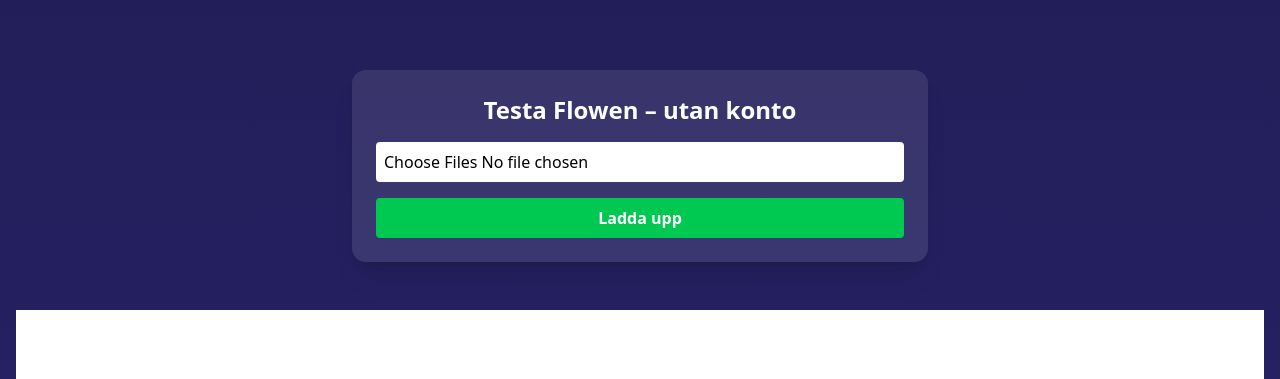
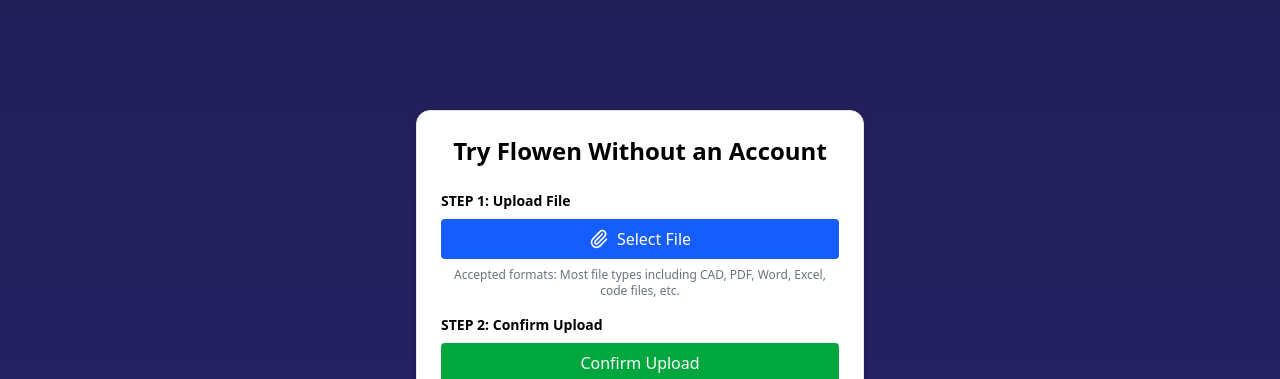
Before and after one commit to Industrinat/flowen-landing, a Next.js app: page / in a window 1280 px wide. Shown: the part 573-952 px from the top of the page. Built offline with nearby package versions, Linux system fonts and the light colour scheme.

Commit message:
Uppdaterad DemoUpload med korrekt design och funktion

```diff
--- a/components/DemoUpload.tsx
+++ b/components/DemoUpload.tsx
@@ -1,58 +1,110 @@
 "use client";
-import React, { useState } from "react";
+import { useState } from "react";
+import { Paperclip } from "lucide-react";
 
 export default function DemoUpload() {
-  const [files, setFiles] = useState<FileList | null>(null);
-  const [success, setSuccess] = useState(false);
+  const [file, setFile] = useState(null);
+  const [uploading, setUploading] = useState(false);
+  const [url, setUrl] = useState("");
 
-  const handleChange = (e: React.ChangeEvent<HTMLInputElement>) => {
-    setFiles(e.target.files);
-    setSuccess(false);
+  const handleFileSelect = () => {
+    document.getElementById("hiddenFileInput")?.click();
   };
 
-  const handleSubmit = async (e: React.FormEvent) => {
-    e.preventDefault();
-    if (!files || files.length === 0) return;
+  const handleUpload = async () => {
+    if (!file) {
+      alert("Please select a file first.");
+      return;
+    }
 
-    const formData = new FormData();
-    Array.from(files).forEach((file) => {
-      formData.append("files", file);
-    });
+    setUploading(true);
 
     try {
-      const response = await fetch("http://localhost:3001/upload", {
+      const formData = new FormData();
+      formData.append("file", file);
+
+      const res = await fetch("http://localhost:3001/upload", {
         method: "POST",
         body: formData,
       });
 
-      if (response.ok) {
-        setSuccess(true);
-      } else {
-        alert("Upload failed.");
-      }
-    } catch (error) {
-      console.error("Error uploading files:", error);
+      const data = await res.json();
+      setUrl(data.url);
+    } catch (err) {
+      alert("An error occurred during upload.");
+    } finally {
+      setUploading(false);
     }
   };
 
   return (
-    <div className="bg-white/10 p-6 rounded-xl w-full max-w-xl mx-auto text-white shadow-xl">
-      <h2 className="text-2xl font-bold mb-4 text-center">Testa Flowen – utan konto</h2>
-      <form onSubmit={handleSubmit} className="flex flex-col gap-4">
+    <div className="p-6 max-w-md mx-auto mt-10 border rounded-xl shadow bg-white text-black">
+      <h2 className="text-2xl font-bold mb-6 text-center">Try Flowen Without an Account</h2>
+
+      {/* STEP 1 */}
+      <div className="mb-4">
+        <p className="font-semibold text-sm mb-2 hover:underline underline-offset-4 cursor-default transition">
+          STEP 1: Upload File
+        </p>
+
+        <button
+          onClick={handleFileSelect}
+          className="w-full flex items-center justify-center gap-2 py-2 bg-blue-600 text-white rounded hover:bg-blue-700 transition"
+        >
+          <Paperclip className="w-5 h-5" />
+          <span className="hover:underline underline-offset-2">
+            {file ? "Change File" : "Select File"}
+          </span>
+        </button>
+
         <input
           type="file"
-          onChange={handleChange}
-          multiple
-          className="bg-white text-black p-2 rounded"
+          id="hiddenFileInput"
+          onChange={(e) => setFile(e.target.files?.[0] || null)}
+          className="hidden"
         />
+
+        {file && (
+          <p className="mt-2 text-sm text-gray-700">
+            Selected: <span className="font-medium">{file.name}</span>
+          </p>
+        )}
+
+        <p className="text-xs text-gray-500 text-center mt-2">
+          Accepted formats: Most file types including CAD, PDF, Word, Excel, code files, etc.
+        </p>
+      </div>
+
+      {/* STEP 2 */}
+      <div className="mb-6">
+        <p className="font-semibold text-sm mb-2 hover:underline underline-offset-4 cursor-default transition">
+          STEP 2: Confirm Upload
+        </p>
         <button
-          type="submit"
-          className="bg-green-500 hover:bg-green-600 text-white font-semibold py-2 rounded"
+          onClick={handleUpload}
+          className="w-full py-2 bg-green-600 text-white rounded hover:bg-green-700 transition"
+          disabled={uploading}
         >
-          Ladda upp
+          <span className="hover:underline underline-offset-2">
+            {uploading ? "Uploading..." : "Confirm Upload"}
+          </span>
         </button>
-        {success && <p className="text-green-400 mt-2 text-center">✔️ Uppladdningen lyckades!</p>}
-      </form>
+      </div>
+
+      {/* RESULT */}
+      {url && (
+        <div className="text-center mt-4">
+          <p className="text-green-700 font-semibold mb-2">File uploaded successfully!</p>
+          <a
+            href={url}
+            target="_blank"
+            rel="noreferrer"
+            className="inline-block bg-green-100 text-green-800 px-4 py-2 rounded hover:underline"
+          >
+            View uploaded file
+          </a>
+        </div>
+      )}
     </div>
   );
 }
```
